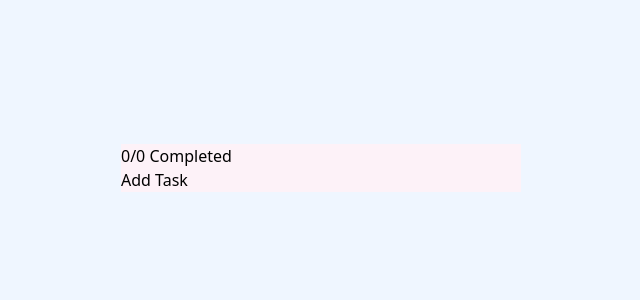
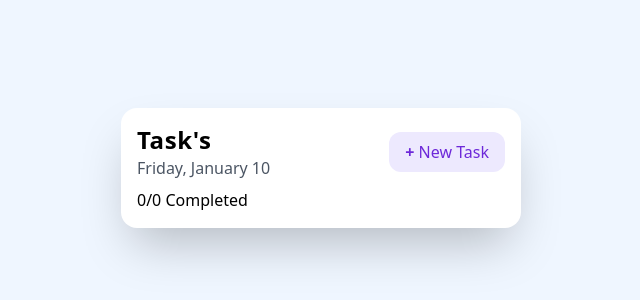
Before and after one commit to gen1chiro/toggle, a React (Vite) app: page / in a window 1280 px wide. Shown: the part 232-532 px from the top of the page, without its empty margins (319-959 px from the left). Built offline with nearby package versions, Linux system fonts and the light colour scheme.

Commit message:
add top section styling

```diff
--- a/index.html
+++ b/index.html
@@ -6,7 +6,7 @@
     <title>Toggle</title>
   </head>
   <body class="w-screen h-screen flex justify-center items-center bg-blue-50 font-sans box-border">
-    <div id="root" class="w-[400px] bg-white"></div>
+    <div id="root" class="w-[400px]"></div>
     <script type="module" src="./src/main.jsx"></script>
   </body>
 </html>
--- a/src/App.jsx
+++ b/src/App.jsx
@@ -9,6 +9,8 @@ function App() {
     const doneTaskCount = tasks.filter(
         task => task.isDone === true
     ).length
+    const dateFormat = { weekday: "long", day: "numeric", month: "long"}
+    const formattedDate = new Date().toLocaleDateString("en-US", dateFormat)
 
     useEffect(() => {
         localStorage.setItem("tasks", JSON.stringify(tasks))
@@ -51,13 +53,21 @@ function App() {
     }
 
     return (
-        <main className="bg-pink-50">
-            <h1>{doneTaskCount}/{taskCount} Completed</h1>
-            <button onClick={handleOpen}>Add Task</button>
+        <main className="bg-white rounded-2xl shadow-2xl">
+            <section className="p-4 flex flex-col gap-2">
+                <div className="flex justify-between items-center">
+                    <div>
+                        <h1 className="text-2xl font-semibold tracking-wide">Task&#39;s</h1>
+                        <p className="text-gray-600">{formattedDate}</p>
+                    </div>
+                    <button className="bg-violet-100 px-4 py-2 rounded-xl text-violet-700 hover:bg-violet-200 hover:scale-[1.02] transition-all ease-out" onClick={handleOpen}><span className="font-bold">+</span> New Task</button>
+                </div>
+                <h1>{doneTaskCount}/{taskCount} Completed</h1>
+            </section>
             <TaskInput
-                    ref={dialogRef}
-                    onClose={handleClose}
-                    handleAdd={addTask}
+                ref={dialogRef}
+                onClose={handleClose}
+                handleAdd={addTask}
             />
             <Tasklist
                     tasks={tasks}
--- a/src/components/Tasklist.jsx
+++ b/src/components/Tasklist.jsx
@@ -16,9 +16,9 @@ const Tasklist = ({tasks, setTasks, handleDelete, handleToggle}) => {
     })
 
     return (
-        <>
+        <section>
             {taskArray}
-        </>
+        </section>
     )
 }
 
```
